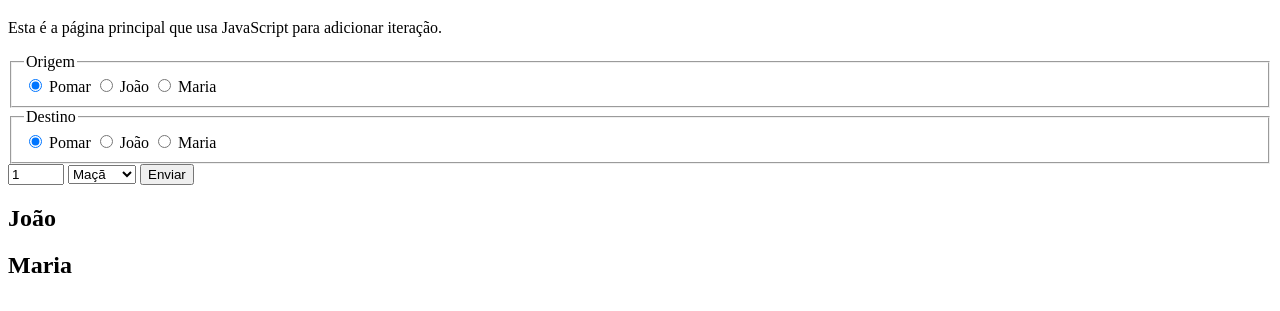
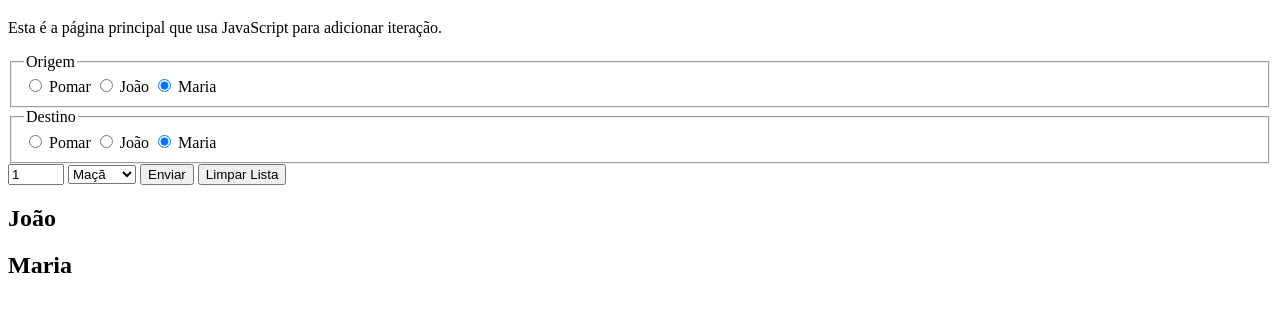
Before and after one commit to ufjf-dcc202/ufjf-dcc202-2023-3-b-atv12-daysf, a website: page index.html in a window 1280 px wide. Shown: the part 61-372 px from the top of the page. Drawn offline with Linux system fonts and the light colour scheme.

Commit message:
add botão de limpar lista e fiz correções

```diff
--- a/index.html
+++ b/index.html
@@ -26,11 +26,11 @@
                     <input type="radio" name="origem" value="pomar" checked/> Pomar
                 </label>
                 <label>
-                    <input type="radio" name="origem" value="joao">
+                    <input type="radio" name="origem" value="joao"/>
                     João
                 </label>
                 <label>
-                    <input type="radio" name="origem" value="maria">
+                    <input type="radio" name="origem" value="maria" checked/>
                     Maria
                 </label>
 
@@ -40,14 +40,15 @@
 
                     <legend>Destino</legend>
                 <label>
-                    <input type="radio" name="destino" value="pomar" checked/> Pomar
+                    <input type="radio" name="destino" value="pomar" checked/>
+                    Pomar
                 </label>
                 <label>
-                    <input type="radio" name="destino" value="joao">
+                    <input type="radio" name="destino" value="joao"/>
                     João
                 </label>
                 <label>
-                    <input type="radio" name="destino" value="maria">
+                    <input type="radio" name="destino" value="maria" checked/>
                     Maria
                 </label>
                 </fieldset>
@@ -59,6 +60,7 @@
                     <option value="banana">Banana</option>
                 </select>
                 <button type="submit" name="enviar">Enviar</button>
+                <button type="button" id="buttonLimparLista">Limpar Lista</button>
             </form>
         </section>
         <section id="saida">
```
